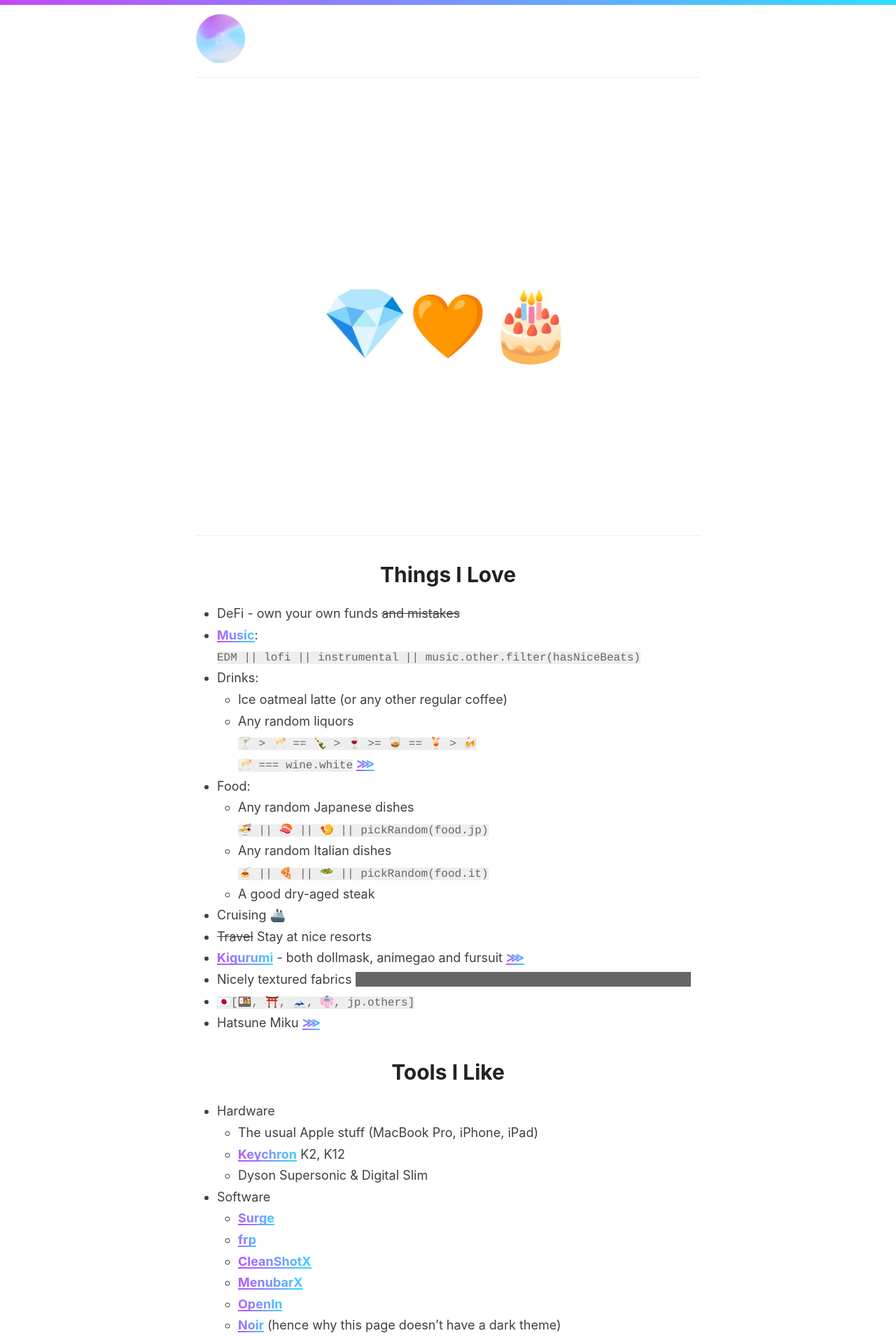
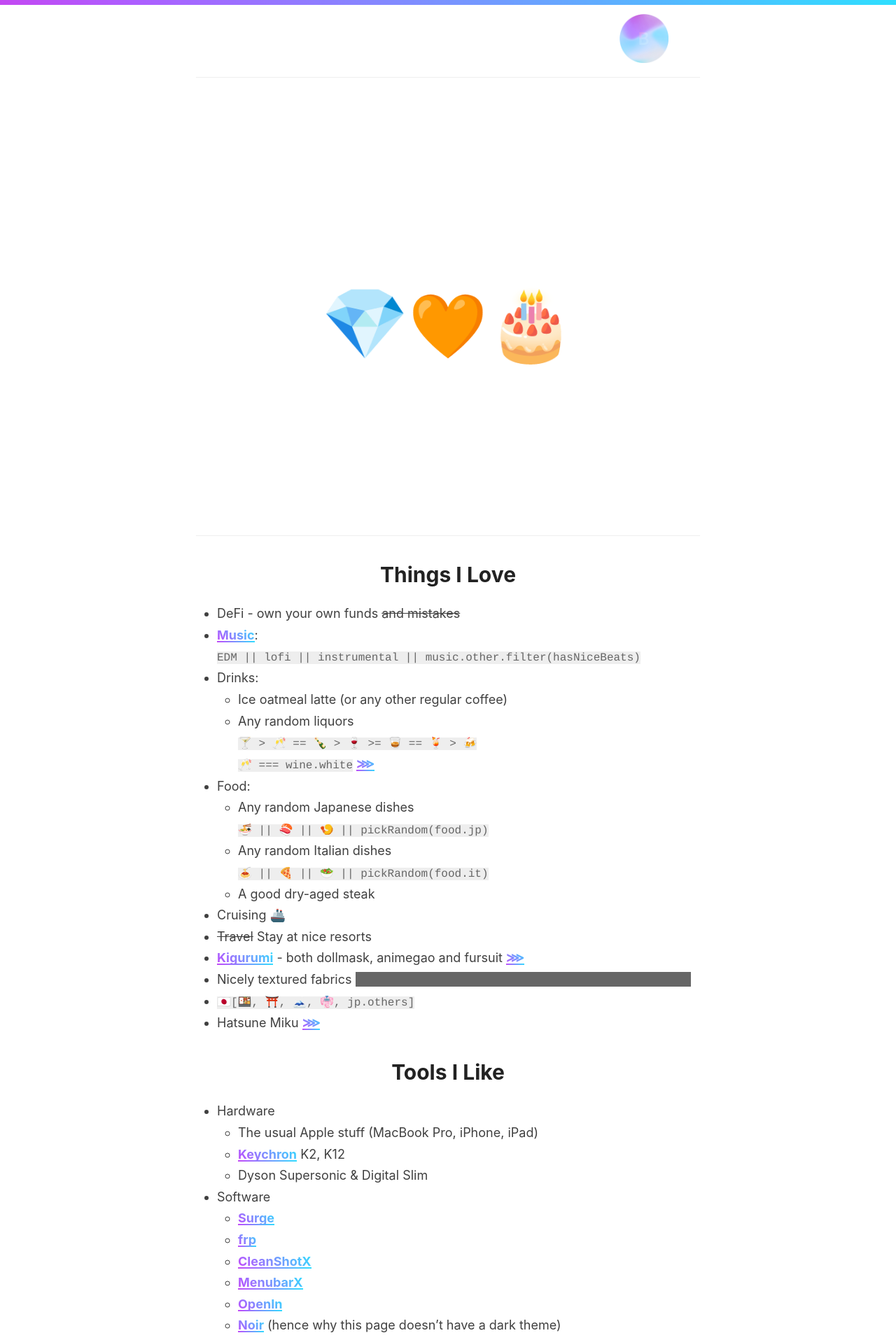
Before and after one commit to 98827ddb7e5a2c2e261912a23d9251d6/98827ddb7e5a2c2e261912a23d9251d6.github.io, a Jekyll site: the page built from index.md, in a window 1280 px wide. Shown: the top 1915 px of the page at 70% size. Built offline with Jekyll 4.4.1, drawn with Linux system fonts in a browser that asks for light colours.

Commit message:
centre avatar

```diff
--- a/_sass/_bmod.scss
+++ b/_sass/_bmod.scss
@@ -38,3 +38,8 @@
     color: rgba(255,255,255,0.8);
     font-weight: 700;
 }
+
+.site-avatar {
+    left: 50vw;
+    margin-left: -35px;
+}
```
